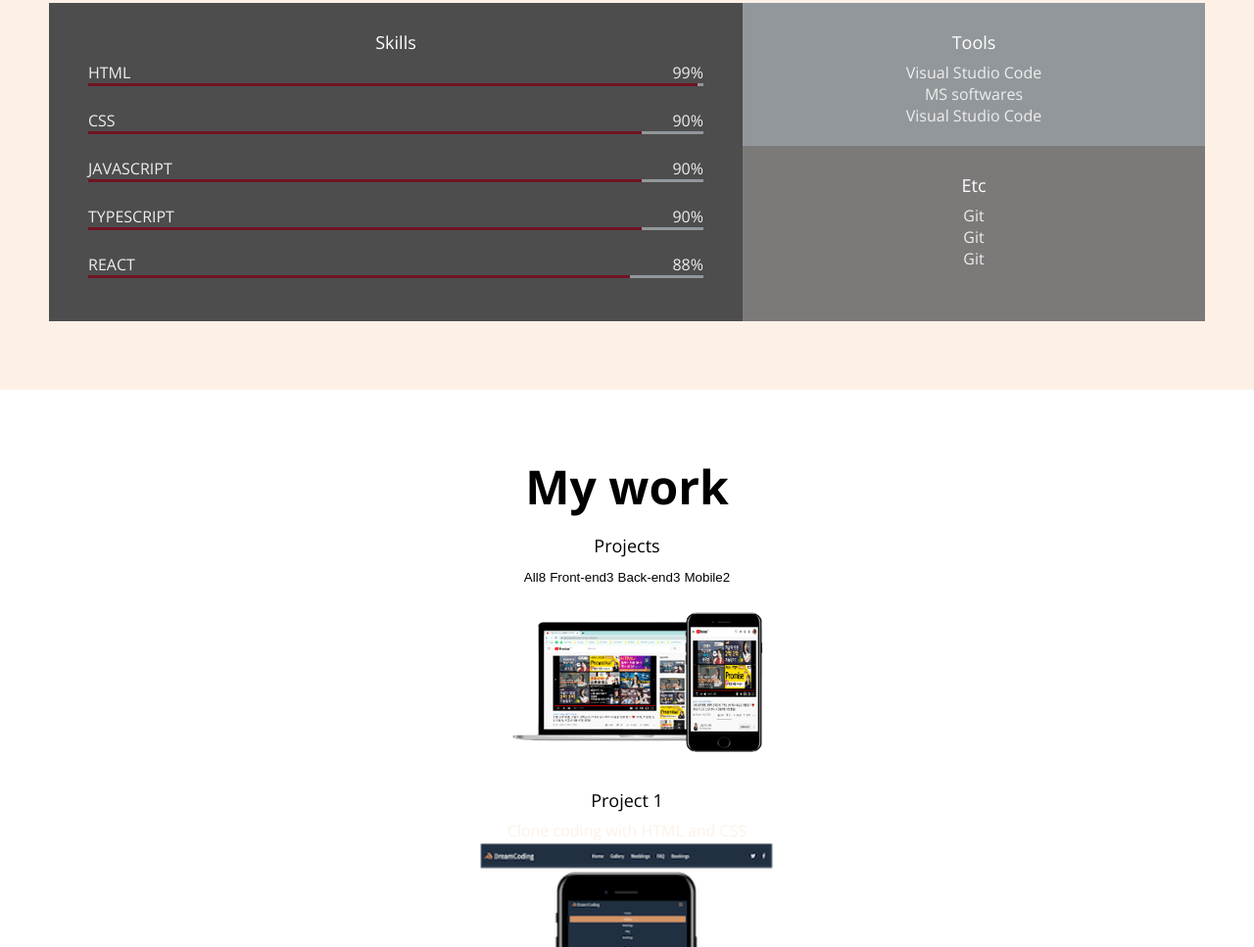
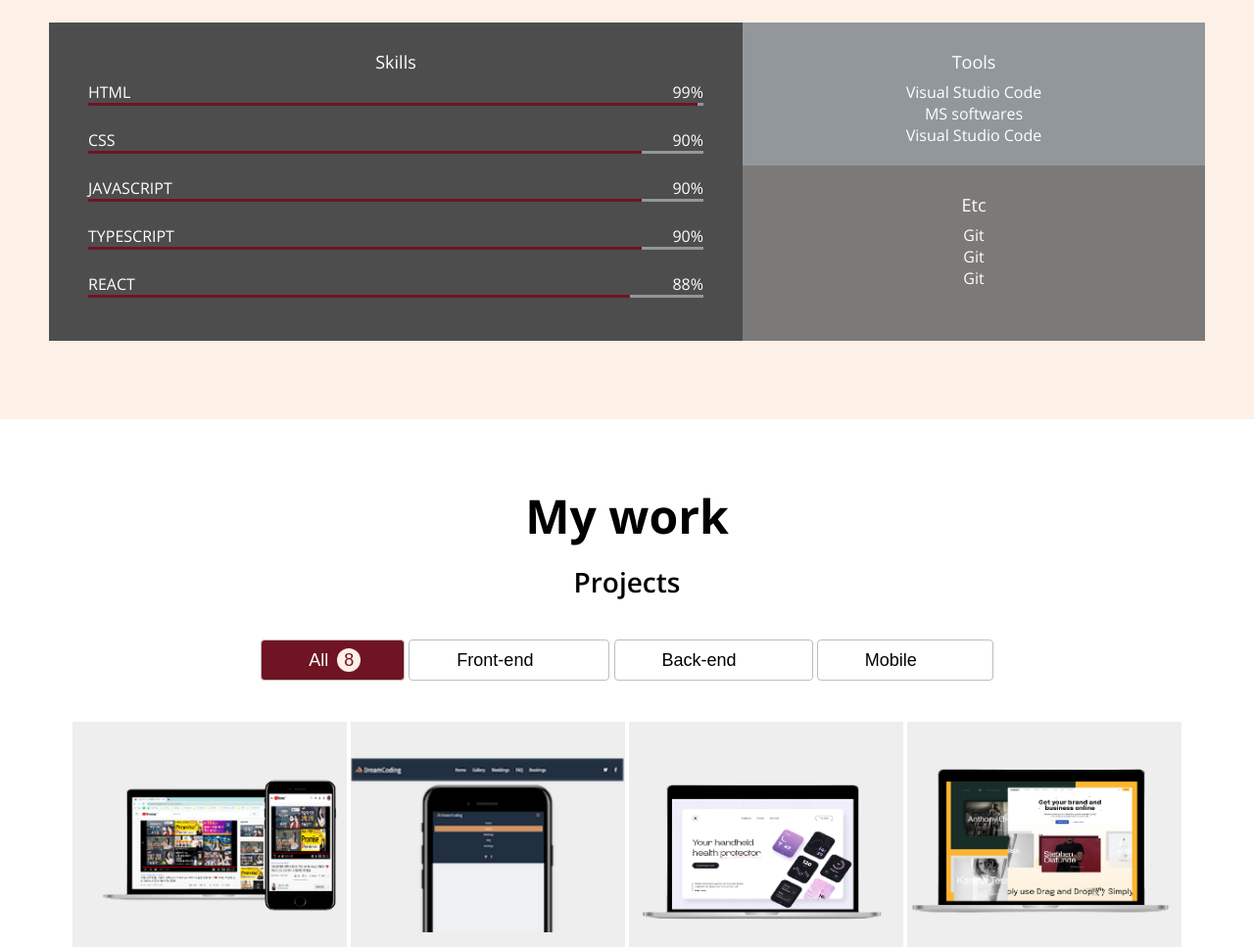
Before and after one commit to chusu91/Portfolio, a plain HTML site: page index.html in a window 1280 px wide. Shown: the part 1833-2800 px from the top of the page at 98% size. Drawn offline with nearby package versions, Linux system fonts and the light colour scheme.

Commit message:
CSS:Work

```diff
--- a/index.html
+++ b/index.html
@@ -181,19 +181,19 @@
     <!-- Work -->
     <section id="work" class="section">
         <h1>My work</h1>
-        <h3>Projects</h3>
+        <h2>Projects</h2>
         <div class="work__categories">
-            <button class="category__btn">
-                All<span class="category__count">8</span>
+            <button class="category__btn active">
+                All <span class="category__count">8</span>
             </button>
             <button class="category__btn">
-                Front-end<span class="category__count">3</span>
+                Front-end <span class="category__count">3</span>
             </button>
             <button class="category__btn">
-                Back-end<span class="category__count">3</span>
+                Back-end <span class="category__count">3</span>
             </button>
             <button class="category__btn">
-                Mobile<span class="category__count">2</span>
+                Mobile <span class="category__count">2</span>
             </button>
         </div>
         <!-- when clicked project pic, link to git of project. cursor over, show the stacks  -->
--- a/style.css
+++ b/style.css
@@ -45,7 +45,7 @@ body {
 
 a {
   text-decoration: none;
-  color: var(--color-beige);
+  all: unset;
 }
 
 ul {
@@ -109,6 +109,10 @@ p {
 .navbar__logo {
   font-size: var(--font-medium);
   font-weight: var(--weight-semi-bold);
+}
+
+.navbar__logo a {
+  color: var(--color-beige);
 }
 
 .navbar__menu__item {
@@ -242,7 +246,7 @@ p {
   display: flex;
   background-color: var(--color-light-grey);
   color: var(--color-light-white);
-  margin: 20px 0;
+  margin: 40px 0 30px 0;
 }
 
 .skillset__title {
@@ -288,3 +292,108 @@ p {
 .etc {
   padding: 20px;
 }
+
+/* Work */
+
+.work__categories {
+  margin: 40px;
+}
+
+.category__btn {
+  border: 1px solid var(--color-dark-white);
+  border-radius: var(--border-radius);
+  font-size: var(--font-regular);
+  padding: 8px 48px;
+}
+
+.category__btn.active,
+.category__btn:hover {
+  background-color: var(--color-redwine);
+  color: var(--color-white);
+}
+
+/* 앞에가 조건, css효과 들어가는 요소  */
+.category__btn.active .category__count,
+.category__btn:hover .category__count {
+  opacity: 1;
+  top: 0;
+}
+
+.category__count {
+  border-radius: 50%;
+  background-color: var(--color-beige);
+  color: var(--color-redwine);
+  width: 24px;
+  height: 24px;
+  line-height: 24px;
+  display: inline-block;
+  /* span 요소를 꽉 잡아주는 크기로 지정. 인라인블럭으로 바꾸자 */
+  position: relative;
+  top: -20px;
+  left: 4px;
+  opacity: 0;
+  transition: all var(--animation-duration) ease-in;
+}
+
+.work__projects {
+  display: flex;
+  flex-wrap: wrap;
+  justify-content: center;
+}
+
+.project {
+  display: flex;
+  justify-content: center;
+  align-items: center;
+  position: relative;
+  width: 280px;
+  height: 250px;
+  margin: 2px;
+  background-color: var(--color-light-white);
+}
+
+.project__img {
+  /* 프로젝트 이미지가 들어있는 부모태그에 사이즈 정해두고 */
+  /* 이미지에 최대 가로 세로 백퍼센트로 넣어줌 */
+  max-width: 100%;
+  max-height: 100%;
+}
+
+.project__description {
+  /* 부모태그 relative로 바꿔줘야함  */
+  position: absolute;
+  background-color: black;
+  display: flex;
+  flex-direction: column;
+  justify-content: center;
+  width: 100%;
+  height: 100%;
+  top: 0;
+  left: 0;
+  opacity: 0;
+  transform: translateY(10px);
+  transition: all var(--animation-duration) ease-in;
+}
+
+.project:hover .project__description {
+  opacity: 0.8;
+  transform: translateY(0px);
+  /* 살짝 올라오는 느낌드는 애니메이션 */
+}
+
+.project__description h3,
+span {
+  color: var(--color-white);
+}
+
+/* after h3에 추가된 밑줄 */
+.project__description h3:after {
+  content: "";
+  display: block;
+  position: relative;
+  left: 42%;
+  width: 44px;
+  height: 2px;
+  margin-top: 8px;
+  background-color: var(--color-dark-white);
+}
```
